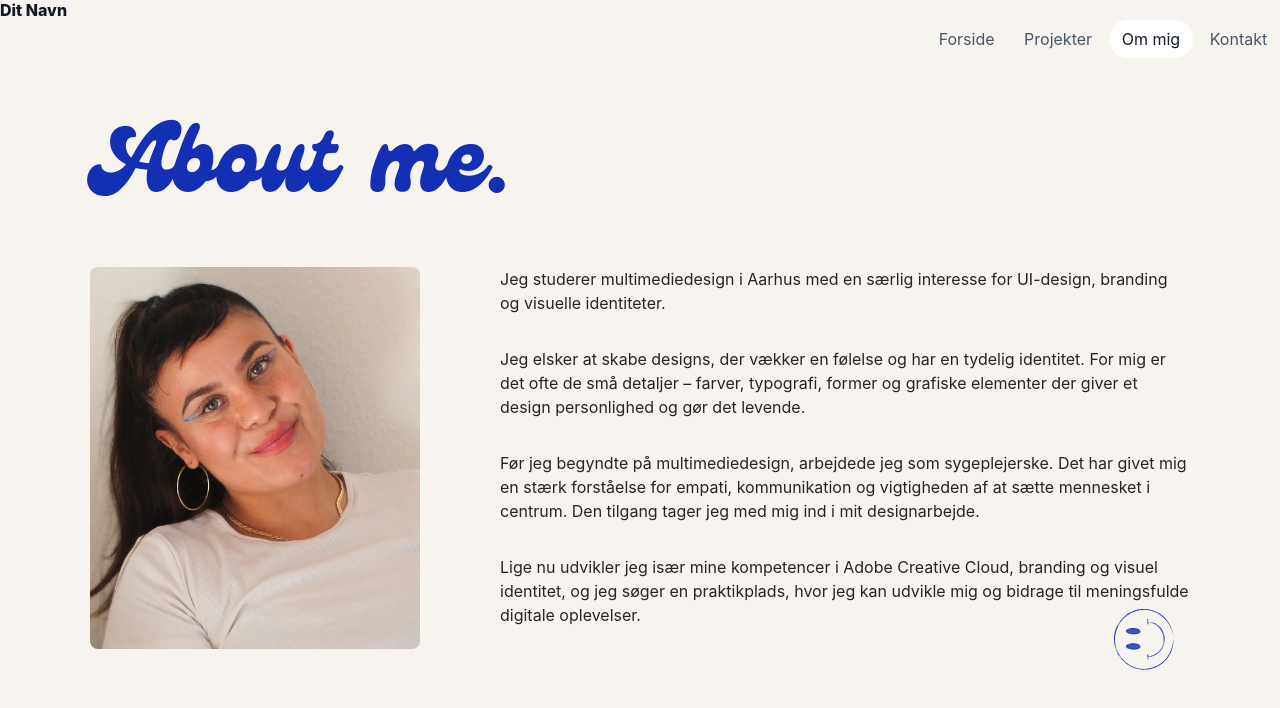
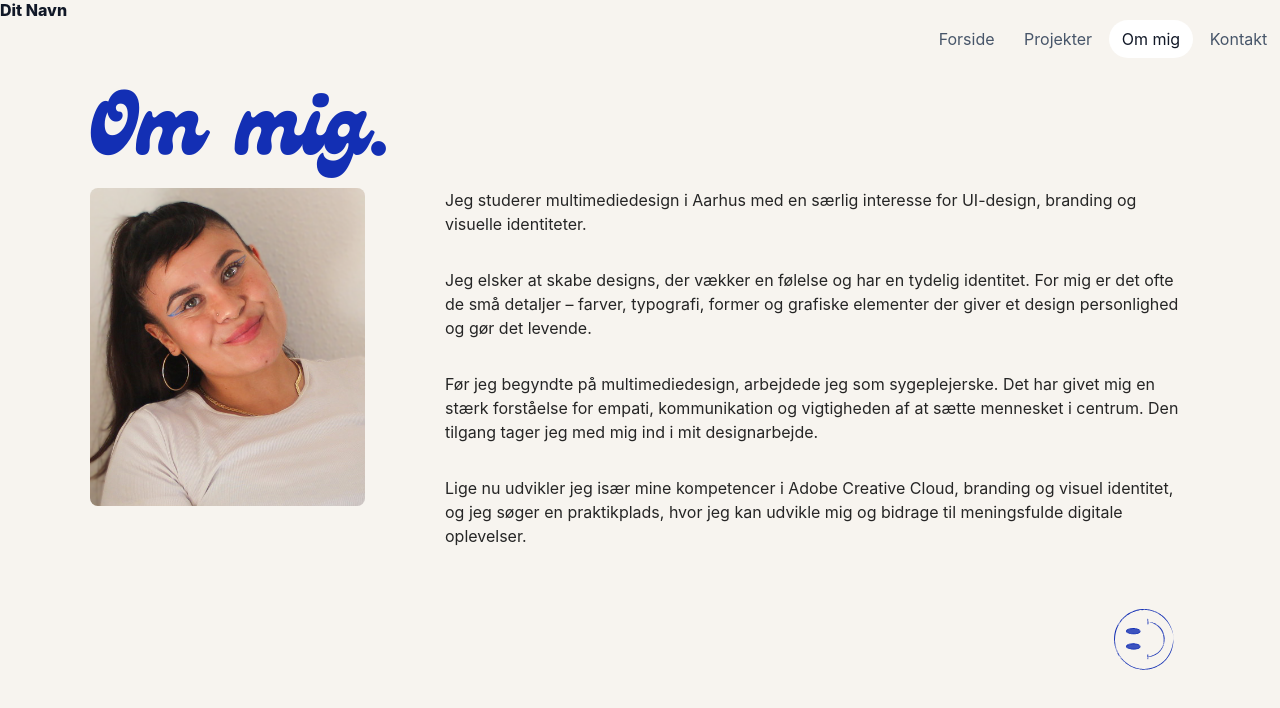
Before and after one commit to Kubraf96/Kubraf96.github.io, a React (Vite) app: page /about in a window 1280 px wide. Shown: the top 708 px of the page. Built offline with nearby package versions, Linux system fonts and the light colour scheme.

Commit message:
Update package-lock

```diff
--- a/src/pages/AboutPage.jsx
+++ b/src/pages/AboutPage.jsx
@@ -9,7 +9,7 @@ function AboutPage() {
       <Navbar />
 
       <section className="about-section">
-        <h1 className="about-title">About me.</h1>
+        <h1 className="about-title">Om mig.</h1>
 
         <div className="about-content">
           <img src={portrait} alt="Portræt af Kübra" className="about-image" />
--- a/src/styles/about.css
+++ b/src/styles/about.css
@@ -17,13 +17,14 @@
 
 .about-title {
   font-family: "Genty", cursive;
-  font-size: clamp(4rem, 8vw, 6rem);
+  font-size: h1;
   color: #132fb4;
-  margin-bottom: 3rem;
+  margin-bottom: 0.5rem;
+  margin-top: -2rem;
 }
 
 .about-image {
-  width: 30%;
+  width: 25%;
   border-radius: 8px;
   display: block;
 }
```
Also changed, not shown: 1 other file (tests, documents, lock files or other folders).
